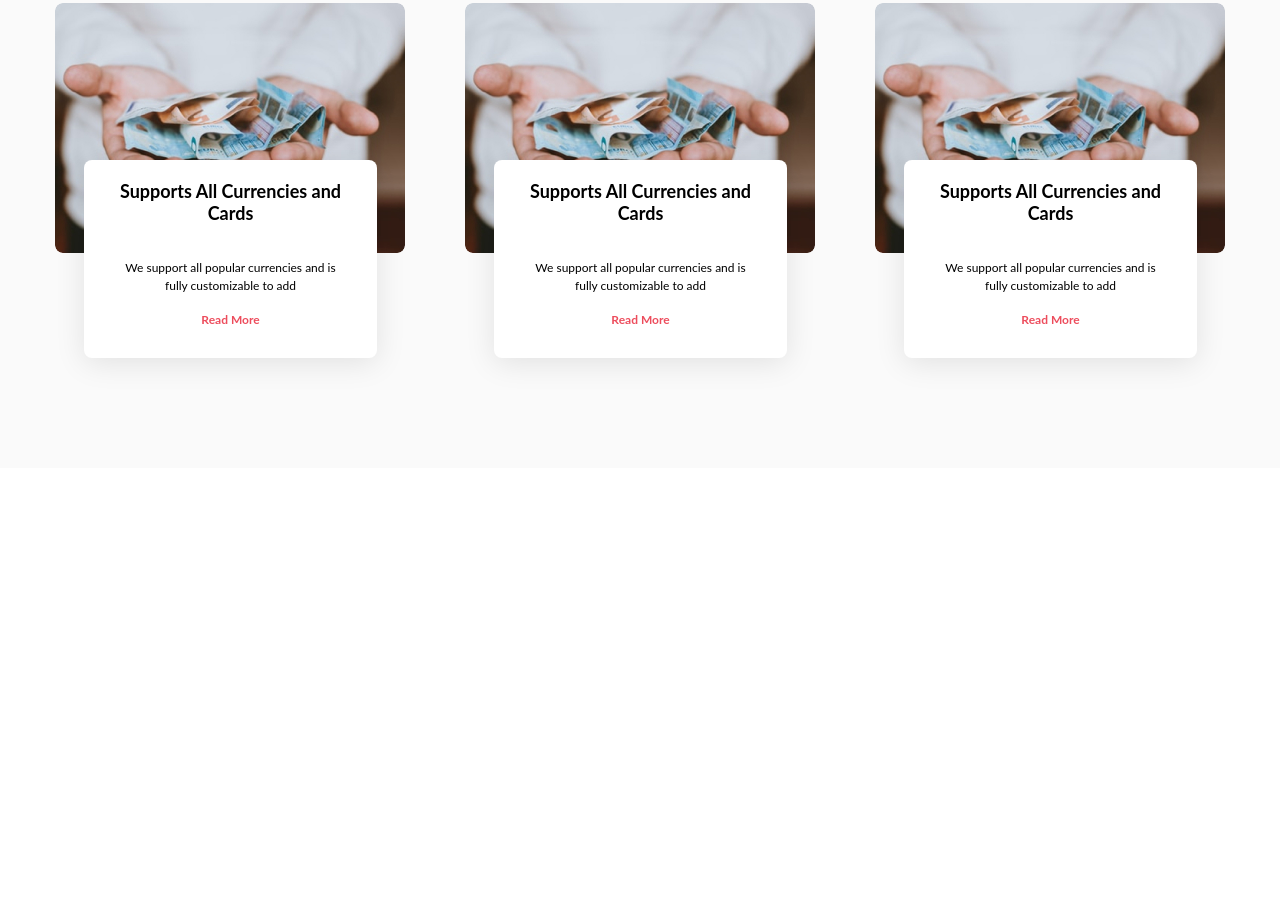
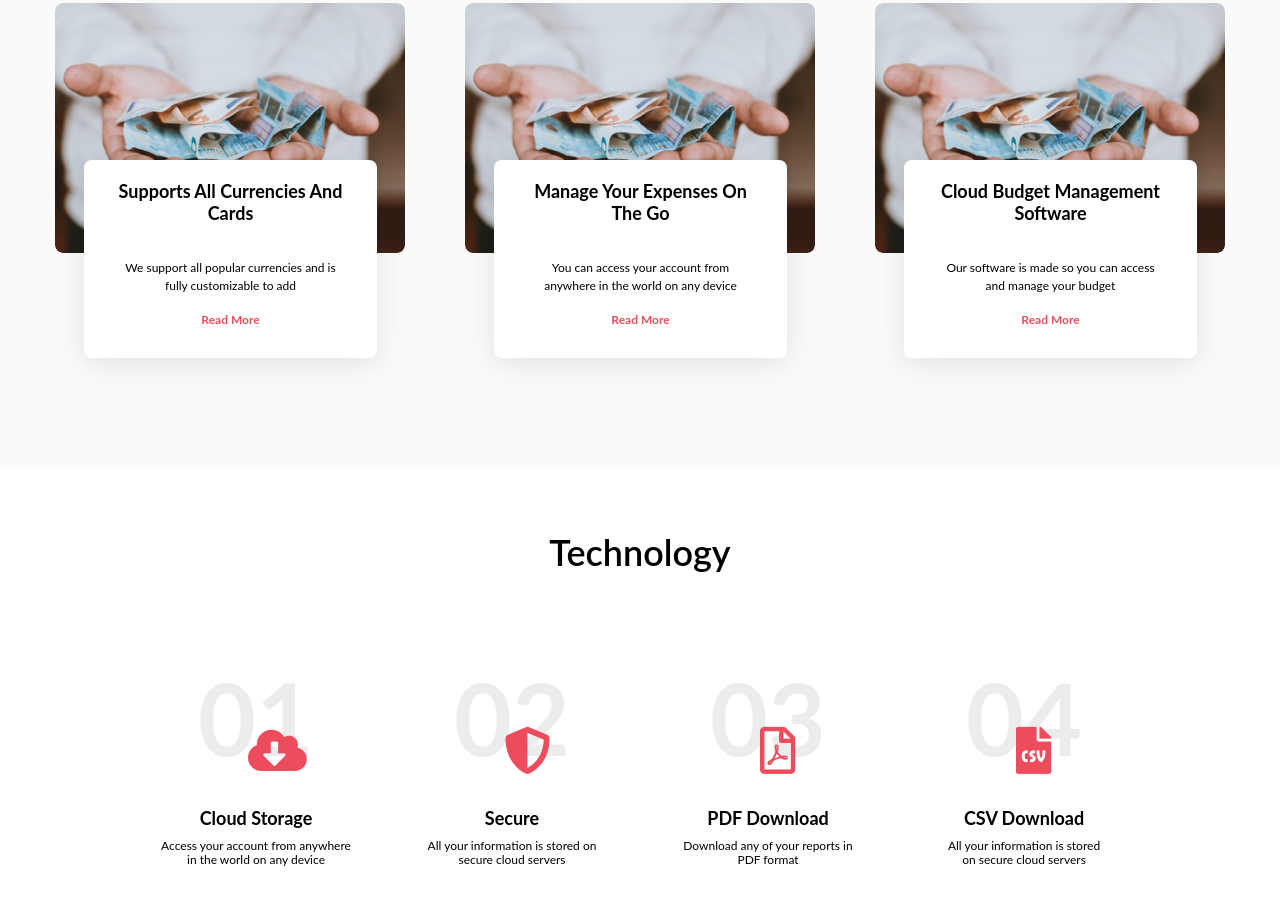
Before and after one commit to ReniaJM/pageFigma, a website: page app/index.html in a window 1280 px wide. Shown: the part 978-1882 px from the top of the page. Before the commit the page ends 1654 px from the top, so only its background shows below. Drawn offline with nearby package versions, Linux system fonts and the light colour scheme; files that its build step writes are made by us from their sources; files whose address does not match are found by name.

Commit message:
add tech section

```diff
--- a/app/index.html
+++ b/app/index.html
@@ -15,7 +15,7 @@
 </head>
 <body>
 
-  <section class="hero">
+  <section class="hero_section">
     <nav role="navigation" class="nav">
       <div class="logo">
         <a href="#hero">
@@ -49,8 +49,8 @@
   </section>
 
 
-<section class="section_features">
-  <div class="features">
+<section class="features_section">
+  <div class="features_heading">
     <h2>features</h2>
   </div>
   <div class="features_container">
@@ -63,45 +63,64 @@
     </div>
     <div class="features_box">
       <div class="featuers_description">
-        <h2>Supports All Currencies and Cards</h2>
-        <h3>We support all popular currencies and is fully customizable to add</h3>
+        <h2>Manage your expenses on the go</h2>
+        <h3>You can access your account from anywhere in the world on any device</h3>
         <a class="featuers_button">Read More</a>
         </div>
     </div>
     <div class="features_box">
       <div class="featuers_description">
-        <h2>Supports All Currencies and Cards</h2>
-        <h3>We support all popular currencies and is fully customizable to add</h3>
+        <h2>Cloud Budget Management Software</h2>
+        <h3>Our software is made so you can access and manage your budget</h3>
         <a class="featuers_button">Read More</a>
         </div>
     </div>
   </div>
 </section>
 
-<section class="section_tech">
-  <div class="tech">
+<section class="tech_section">
+  <div class="tech_heading">
     <h2>technology</h2>
   </div>
   <div class="tech_container">
     <div class="tech_box">
       <div class="tech_description">
-        <h2>Supports All Currencies and Cards</h2>
-        <h3>We support all popular currencies and is fully customizable to add</h3>
-        <a class="tech_icon">Read More</a>
+        <div class="tech_number">
+          <h2>01</h2>
+          <i class="fas fa-cloud-download-alt"></i>
+        </div>
+        <h3>Cloud Storage</h3>
+        <p>Access your account from anywhere <br>in the world on any device</p>
         </div>
     </div>
     <div class="tech_box">
       <div class="tech_description">
-        <h2>Supports All Currencies and Cards</h2>
-        <h3>We support all popular currencies and is fully customizable to add</h3>
-        <a class="tech_icon">Read More</a>
+        <div class="tech_number">
+          <h2>02</h2>
+          <i class="fas fa-shield-alt"></i>
+        </div>
+        <h3>Secure</h3>
+        <p>All your information is stored on<br> secure cloud servers</p>
         </div>
     </div>
     <div class="tech_box">
       <div class="tech_description">
-        <h2>Supports All Currencies and Cards</h2>
-        <h3>We support all popular currencies and is fully customizable to add</h3>
-        <a class="tech_icon">Read More</a>
+        <div class="tech_number">
+          <h2>03</h2>
+          <i class="far fa-file-pdf"></i>
+        </div>
+        <h3>PDF Download</h3>
+        <p>Download any of your reports in<br> PDF format</p>
+        </div>
+    </div>
+    <div class="tech_box">
+      <div class="tech_description">
+        <div class="tech_number">
+          <h2>04</h2>
+          <i class="fas fa-file-csv"></i>
+        </div>
+        <h3>CSV Download</h3>
+        <p>All your information is stored<br> on secure cloud servers</p>
         </div>
     </div>
   </div>
--- a/app/scss/_styles.scss
+++ b/app/scss/_styles.scss
@@ -8,21 +8,6 @@
   margin:0;
   padding: 0;
   box-sizing: border-box;
-}
-
-html {
-  font-family: $mainFont;
-  font-size: 14px;
-  font-weight: normal;;
-  scroll-behavior: smooth;
-  color: $white;
-
-}
-
-body {
-  overflow-x: hidden;
-  margin: 0;
-
 }
 
 img {
@@ -38,11 +23,23 @@ li {
   list-style: none;
 }
 
-p {
-font-size: 1.6rem;
-}
 
-.nav {
+html {
+  font-family: $mainFont;
+  font-size: 14px;
+  font-weight: normal;;
+  scroll-behavior: smooth;
+  color: $white;
+    body {
+      overflow-x: hidden;
+      margin: 0;
+      .hero_section{
+        width: 100%;
+        height: 782px;
+        background: url("../images/Bg.jpeg") center no-repeat;
+        background-size: cover;
+
+        & .nav {
           display: flex;
           justify-content: space-around;
         }
@@ -55,37 +52,26 @@ font-size: 1.6rem;
           color: $white;
           font-weight: 700;
         }
-
         .list {
           text-transform: uppercase;
           display: flex;
           max-width: 835px;
           color: $white;
-}
-
-.list li {
+          & li{
             list-style: none;
             padding: 58px 30px;
             line-height: 16,8px;
-}
-
-.list li a {
+            & a {
               text-decoration: none;
               color: $white;
             }
-
-.hero{
-  width: 100%;
-  height: 782px;
-  background: url("../images/Bg.jpeg") center no-repeat;
-  background-size: cover;
+          }
         }
 
         .hero_content {
           text-align: center;
-}
 
-.hero_content h2 {
+          & h2 {
             position: absolute;
             width: 578px;
             height: 86px;
@@ -95,8 +81,7 @@ font-size: 72px;
             text-transform: uppercase;
             line-height: 86,4px;
           }
-
-.hero_content h3{
+            & h3 {
               position: absolute;
               width: 540px;
               height: 124px;
@@ -105,8 +90,7 @@ top: 382px;
               font-size: 24px;
               line-height: 150%;
             }
-
-.hero_content a {
+              & a {
                 position: absolute;
                 width: 160px;
                 height: 50px;
@@ -122,16 +106,15 @@ align-items: center;
                 text-transform: uppercase;
                 justify-content: center;
               }
-
-// .................
+        }
 
 
-.section_features {
+      }
+
+      .features_section {
         background-color: $background;
         height: 664px;
-}
-
-.features h2 {
+        & h2 {
           color:$black;
           text-align: center;
           text-transform: capitalize;
@@ -139,22 +122,18 @@ font-size: 36px;
           line-height: 43px;
           padding: 63px;
         }
-
         .features_container {
           display: flex;
           justify-content: center;
-}
 
-.features_box {
+        & .features_box {
           position: relative;
           width: 350px;
           height: 250px;
           background: url('../images/fature_1.jpeg');
           border-radius: 8px;
           margin:30px;
-}
-
-.featuers_description {
+          & .featuers_description {
             position: absolute;
             left: 29px;
             top: 157px;
@@ -165,27 +144,126 @@ box-shadow: 0px 5px 30px rgba(0, 0, 0, 0.1);
             border-radius: 8px;
             color: $black;
             text-align: center;
-}
-
-.featuers_description h2 {
+            & h2 {
               font-weight: bold;
               font-size: 18px;
               line-height: 22px;
               padding: 20px 32px;
             }
-
-.featuers_description h3 {
+              & h3 {
                 font-weight: normal;
                 font-size: 12px;
                 line-height: 150%;
                 padding: 15px 32px;
               }
-
-.featuers_description a {
+                & a {
                   color: $button;
                   font-weight: bold;
                   font-size: 12px;
                   line-height: 150%;
                 }
+            }
+          }
+        }
+      }
+
+
+    }
+
+
+}
+
+
 
 // .................
+
+.tech_section {
+  background-color: $white;
+  height: 500px;
+
+}
+.tech_heading h2 {
+  color: $black;
+  font-size: 36px;
+  font-style: normal;
+  font-weight: 600;
+  line-height: 43px;
+  letter-spacing: 0em;
+  text-align: center;
+  text-transform: capitalize;
+  padding: 63px;
+
+}
+
+.tech_container {
+  display: flex;
+  justify-content: center;
+  align-items: center;
+}
+
+.tech h2 {
+  color:$black;
+  text-align: center;
+  text-transform: capitalize;
+  font-size: 36px;
+  line-height: 43px;
+  padding: 63px;
+  }
+  .tech_box {
+    width: 20%;
+  }
+  .tech_number {
+    position: relative;
+  }
+
+.tech_description {
+text-align: center;
+color: $black;
+
+}
+
+.tech_description h2 {
+font-size: 100px;
+line-height: 120px;
+padding: 20px 32px;
+color: rgba(16, 16, 16, 0.08);
+}
+
+.tech_description i {
+position: absolute;
+top:90px;
+left:120px;
+color: $button;
+font-size: 47px;
+}
+
+
+.tech_description h3 {
+font-style: normal;
+font-weight: bold;
+font-size: 18px;
+line-height: 22px;
+padding: 10px;
+
+}
+
+.tech_description p {
+  font-style: normal;
+font-weight: normal;
+font-size: 12px;
+line-height: 14px;
+}
+
+
+@mixin featurebox($image) {
+  position: relative;
+  width: 350px;
+  height: 250px;
+  border-radius: 8px;
+  margin:30px;
+
+  background: {
+    image: $image;
+    repeat: no-repeat;
+  }
+}
```
Also changed, not shown: app/scss/_variables.scss (line endings or trailing spaces). Lines whose indentation alone changed are shown as unchanged.
